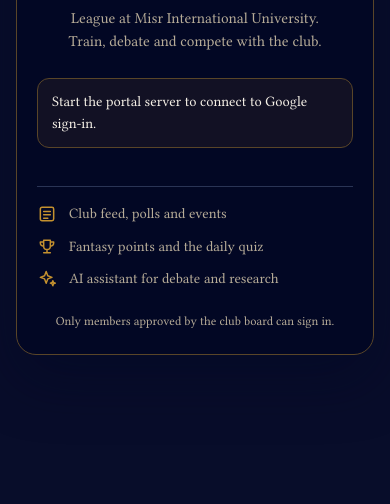
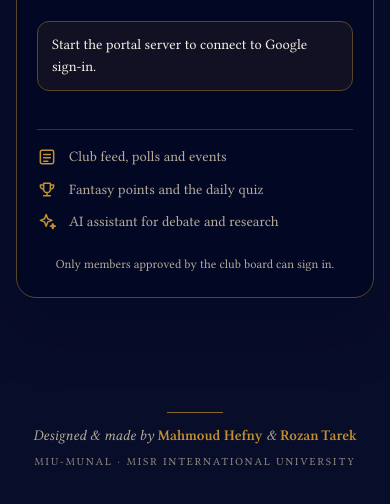
Before and after one commit to Mahmoud-hefny21/MUN, a website: page dist/index.html in a window 390 px wide. Shown: the part 366-870 px from the top of the page. Drawn offline with Linux system fonts and the light colour scheme; no server answers.

Commit message:
Footer: Designed & made by Mahmoud Hefny & Rozan Tarek
Short gold hairline, italic credit with the names in Logo Gold, tracked MIU-MUNAL line;
on every page including sign-in, clear of the dock and the AI button. Service worker v9.

Co-Authored-By: Claude Opus 5.5 <noreply@anthropic.com>

```diff
--- a/dist/index.html
+++ b/dist/index.html
@@ -61,6 +61,11 @@
   <main>
     <header class="topbar"><a href="#home" class="compact-brand"><img src="/logo.jpg" width="36" height="36" alt="MIU MUN home"></a><span id="crumb">Club portal / Overview</span><a id="inbox-link" href="#notifications" aria-label="Inbox"><svg class="i"><use href="#i-bell"/></svg><span class="inbox-text">Inbox</span><span id="inbox-count" hidden></span></a><button id="logout" type="button">Sign out</button></header>
     <div id="content"></div>
+    <footer class="site-footer">
+      <span class="footer-rule" aria-hidden="true"></span>
+      <p>Designed &amp; made by <strong>Mahmoud Hefny</strong> &amp; <strong>Rozan Tarek</strong></p>
+      <small>MIU-MUNAL · Misr International University</small>
+    </footer>
   </main>
   <a class="ai-fab" href="#assistant" aria-label="Open MUN Assistant" title="MUN Assistant"><svg class="i"><use href="#i-spark"/></svg></a>
   <nav class="mobile-tabs" aria-label="Member navigation">
--- a/dist/style.css
+++ b/dist/style.css
@@ -88,7 +88,14 @@ main { margin-left: 230px; }
 #inbox-link { position: relative; display: inline-flex; align-items: center; gap: 6px; min-height: 44px; padding: 0 8px; }
 #inbox-count { min-width: 18px; height: 18px; padding: 0 5px; border-radius: 9px; background: var(--bright); color: var(--night); font-size: .68rem; font-weight: 700; display: grid; place-items: center; }
 #content { max-width: 1200px; margin: auto; padding: 30px clamp(20px, 4vw, 52px) 48px; }
-body:not(.signed-out) #content { padding-bottom: 104px; }
+body:not(.signed-out) #content { padding-bottom: 8px; }
+/* Footer: credits in the identity's register, a short gold hairline and tracked small print. */
+.site-footer { max-width: 1200px; margin: 0 auto; padding: 18px clamp(20px, 4vw, 52px) 40px; display: grid; justify-items: center; gap: 6px; text-align: center; }
+body:not(.signed-out) .site-footer { padding-bottom: 104px; }
+.footer-rule { width: 56px; height: 1px; background: var(--gold); opacity: .7; margin-bottom: 6px; }
+.site-footer p { font-size: .92rem; font-style: italic; color: var(--muted); }
+.site-footer strong { font-style: normal; font-weight: 600; color: var(--bright); }
+.site-footer small { font-size: .68rem; letter-spacing: .18em; text-transform: uppercase; color: var(--muted); opacity: .8; }
 .signed-out { background: radial-gradient(ellipse 80% 55% at 50% 0%, rgba(196, 145, 47, .16), transparent 70%), var(--base); }
 .signed-out .sidebar, .signed-out .topbar { display: none; }
 .signed-out main { margin-left: 0; }
@@ -254,7 +261,7 @@ form[data-action="vote"] .poll-total { margin: 2px 0 4px; }
 .menu-install { width: 100%; margin-top: 14px; min-height: 50px; }
 
 /* ---------- Sign-in page ---------- */
-.login-page { min-height: calc(100vh - 60px); display: grid; place-items: center; padding: 8px 0; }
+.login-page { min-height: calc(100vh - 170px); display: grid; place-items: center; padding: 8px 0; }
 .login-card { width: min(440px, 100%); display: grid; justify-items: center; gap: 6px; text-align: center; padding: 34px 28px 26px; background: rgba(2, 6, 35, .86); border: 1px solid var(--gold-line); border-radius: 24px; box-shadow: 0 24px 60px rgba(2, 6, 35, .45); }
 .login-card .eyebrow { margin-bottom: 2px; }
 .login-card h1 { font-size: 2.5rem; }
@@ -492,7 +499,8 @@ form[data-action="vote"] .poll-total { margin: 2px 0 4px; }
   .compact-brand img { border-radius: 50%; }
   #crumb { flex: 1; min-width: 0; color: var(--text); font-weight: 600; font-size: .95rem; }
   #content { padding-inline: max(16px, env(safe-area-inset-left)) max(16px, env(safe-area-inset-right)); }
-  body:not(.signed-out):not(.admin-page) #content { padding-bottom: calc(var(--mobile-dock-height) + 16px + env(safe-area-inset-bottom, 0px)); }
+  body:not(.signed-out):not(.admin-page) .site-footer { padding-bottom: calc(var(--mobile-dock-height) + 20px + env(safe-area-inset-bottom, 0px)); }
+  body.keyboard-open .site-footer { display: none; }
   body:not(.signed-out):not(.admin-page) .mobile-tabs {
     position: fixed; z-index: 3;
     left: max(10px, env(safe-area-inset-left)); right: max(10px, env(safe-area-inset-right));
@@ -555,7 +563,7 @@ form[data-action="vote"] .poll-total { margin: 2px 0 4px; }
   .section-head { margin-bottom: 10px; }
 }
 @media (max-width: 480px) {
-  .login-page { min-height: calc(100vh - 36px); }
+  .login-page { min-height: calc(100vh - 150px); }
   .login-card { padding: 28px 20px 22px; border-radius: 20px; }
   .login-logo { width: 104px; height: 104px; }
   .login-card h1 { font-size: 2.2rem; }
```
Also changed, not shown: dist/sw.js.
